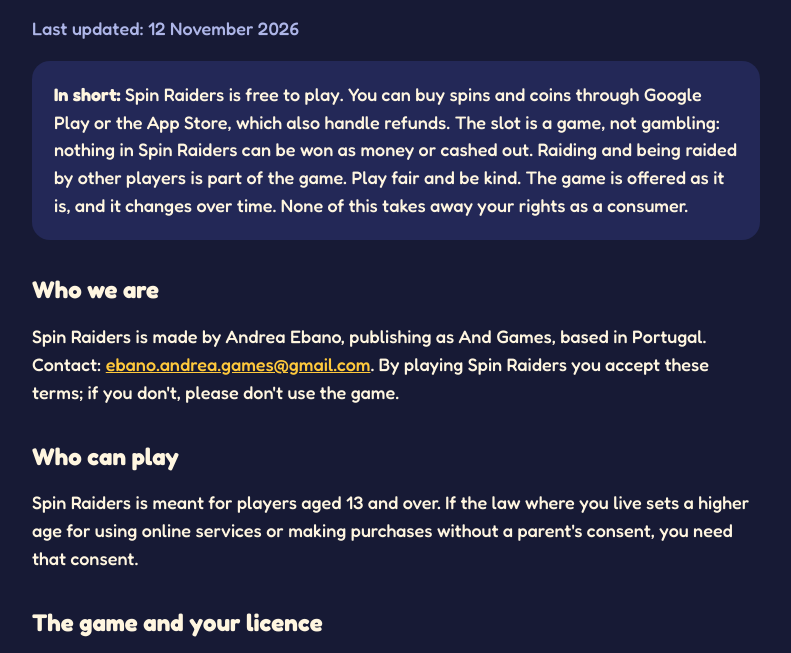
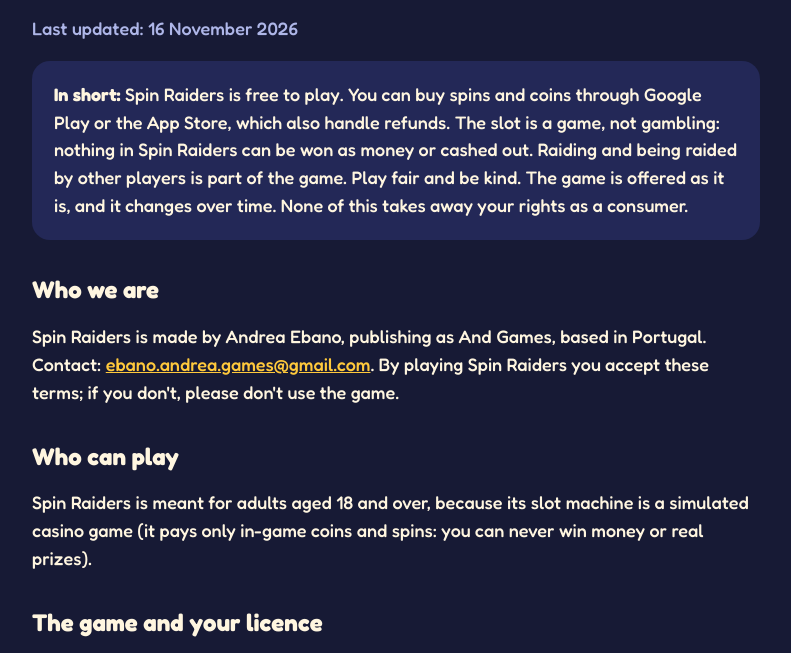
Before and after one commit to And-Games-Studio/spinraiders, a plain HTML site: page terms/index.html in a window 1280 px wide. Shown: the part 136-789 px from the top of the page, without its empty margins (244-1035 px from the left). Drawn offline with Linux system fonts and the light colour scheme.

Commit message:
Spin Raiders is for adults 18+: the IARC ratings (PEGI 18) for the simulated casino slot
Co-Authored-By: Claude Opus 5.5 <noreply@anthropic.com>

```diff
--- a/terms/index.html
+++ b/terms/index.html
@@ -12,7 +12,7 @@
 		<nav class="top"><a class="logo small" href="../">Spin Raiders</a></nav>
 
 		<h1>Terms of Service</h1>
-		<p class="muted">Last updated: 12 November 2026</p>
+		<p class="muted">Last updated: 16 November 2026</p>
 
 		<div class="card">
 			<p style="margin: 0"><strong>In short:</strong> Spin Raiders is free to play. You can buy spins and coins through Google Play or the App Store, which also handle refunds. The slot is a game, not gambling: nothing in Spin Raiders can be won as money or cashed out. Raiding and being raided by other players is part of the game. Play fair and be kind. The game is offered as it is, and it changes over time. None of this takes away your rights as a consumer.</p>
@@ -22,7 +22,7 @@
 		<p>Spin Raiders is made by Andrea Ebano, publishing as And Games, based in Portugal. Contact: <a href="mailto:ebano.andrea.games@gmail.com">ebano.andrea.games@gmail.com</a>. By playing Spin Raiders you accept these terms; if you don't, please don't use the game.</p>
 
 		<h2>Who can play</h2>
-		<p>Spin Raiders is meant for players aged 13 and over. If the law where you live sets a higher age for using online services or making purchases without a parent's consent, you need that consent.</p>
+		<p>Spin Raiders is meant for adults aged 18 and over, because its slot machine is a simulated casino game (it pays only in-game coins and spins: you can never win money or real prizes).</p>
 
 		<h2>The game and your licence</h2>
 		<p>We give you a personal, non-exclusive licence to install and play Spin Raiders on your own devices for your own enjoyment. The game, its art and code belong to us or to those who licensed them to us. Please don't copy, sell or redistribute the game, take it apart, or change it to cheat.</p>
```
Also changed, not shown: privacy/index.html (+2 -2 lines), 1 other file.
